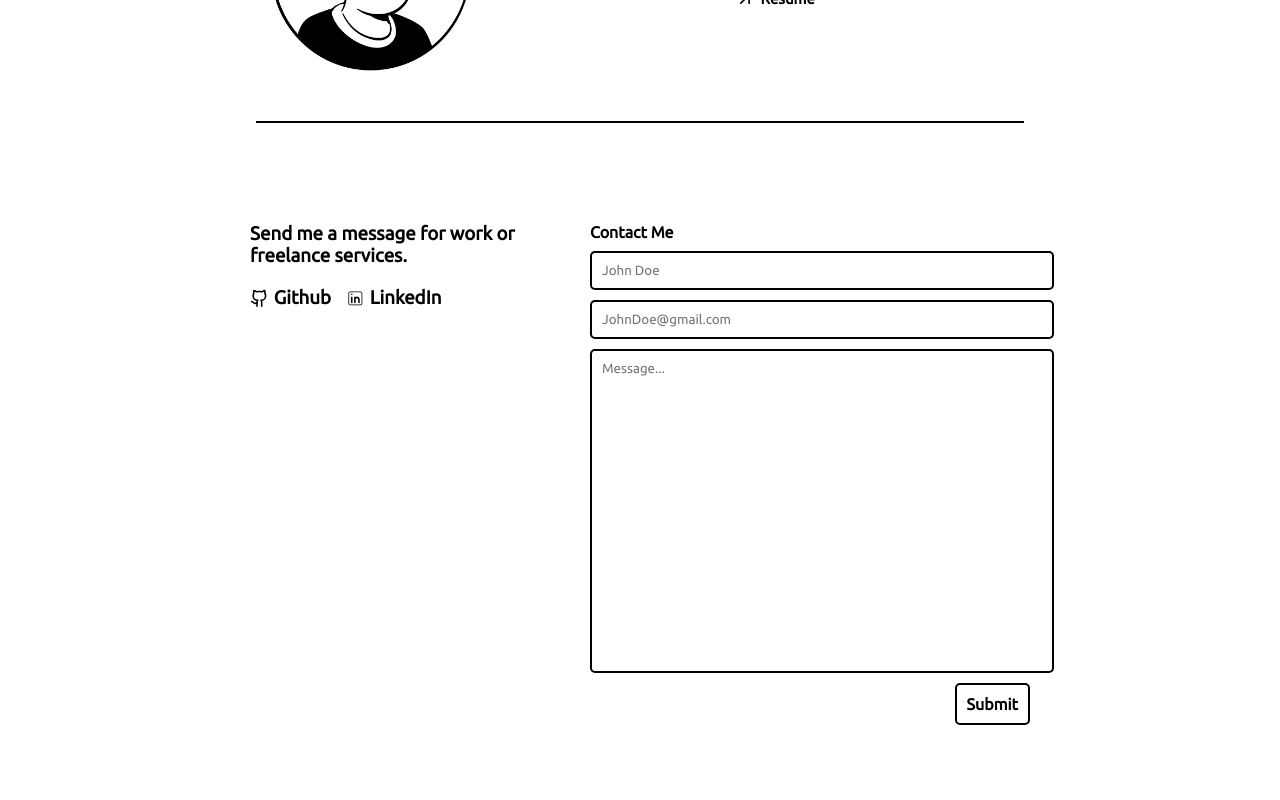
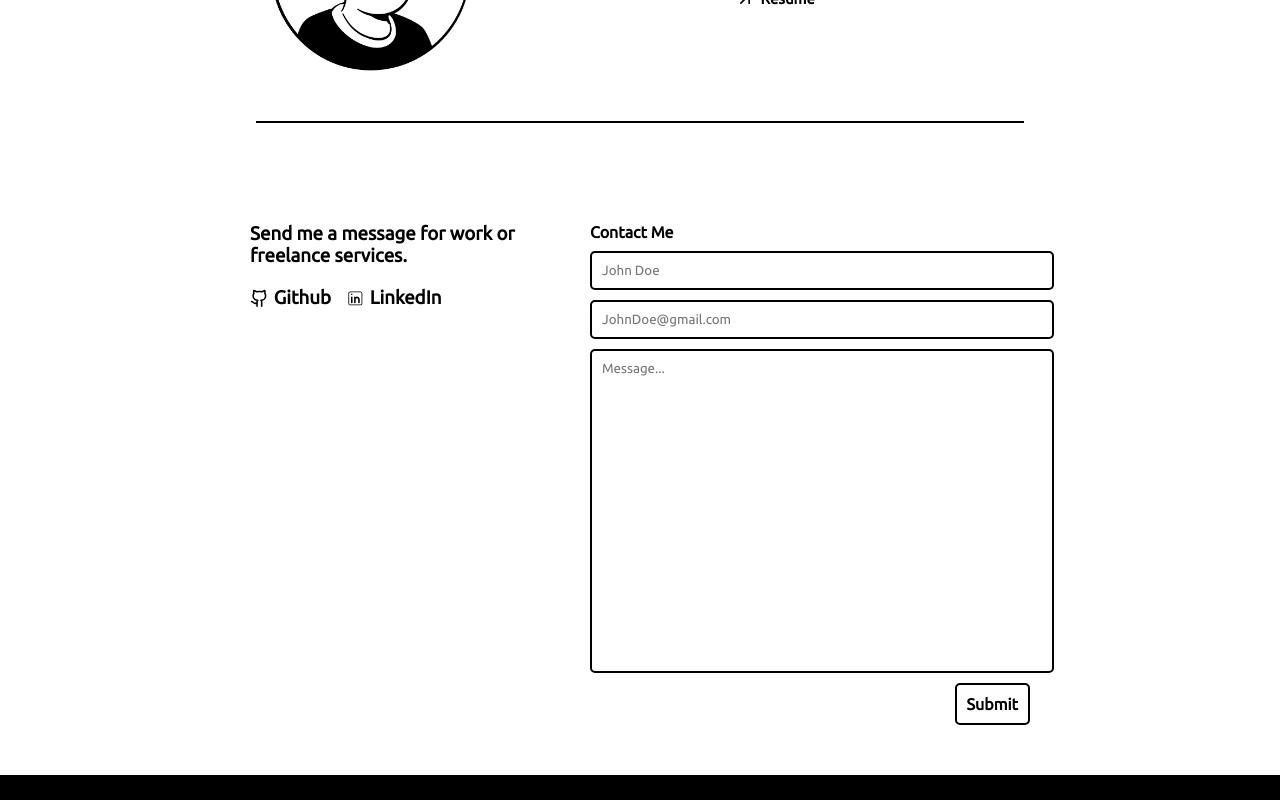
Before and after one commit to HenjiShip/Portfolio2.0, a React (Vite) app: page / in a window 1280 px wide. Shown: the part 1780-2580 px from the top of the page. Built offline with nearby package versions, Linux system fonts and the light colour scheme.

Commit message:
changed min heights for home and contact

```diff
--- a/src/index.scss
+++ b/src/index.scss
@@ -35,7 +35,7 @@
   .container {
     width: 100%;
     height: 93.5vh;
-    min-height: 600px;
+    min-height: 700px;
     display: flex;
     align-items: center;
     justify-content: center;
@@ -415,8 +415,9 @@
   .container {
     display: flex;
     justify-content: center;
-    height: 700px;
+    height: auto;
     width: 100%;
+    padding-bottom: 50px;
 
     .inner-container {
       display: grid;
```
